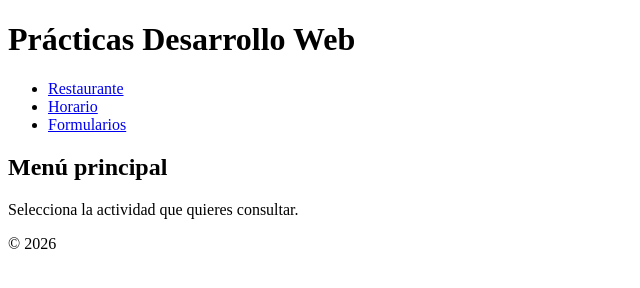
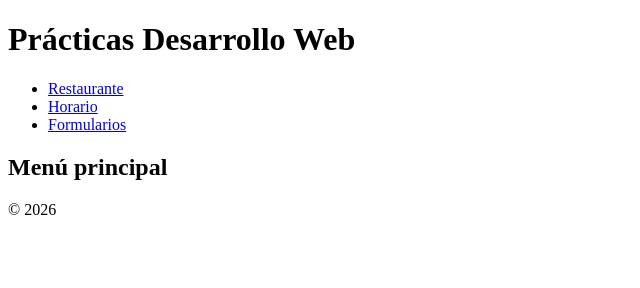
Before and after one commit to manuel0098/manuel0098.github.io, a plain HTML site: page Restaurante web completo/index.html in a window 1280 px wide. Shown: the whole page, without its empty margins (0-640 px from the left). Drawn offline with Linux system fonts and the light colour scheme.

Commit message:
Update index.html

```diff
--- a/Restaurante web completo/index.html
+++ b/Restaurante web completo/index.html
@@ -20,7 +20,6 @@
 </nav>
 <main>
     <h2>Menú principal</h2>
-    <p>Selecciona la actividad que quieres consultar.</p>
 </main>
 <footer><p>© 2026</p></footer>
 </body>
```
